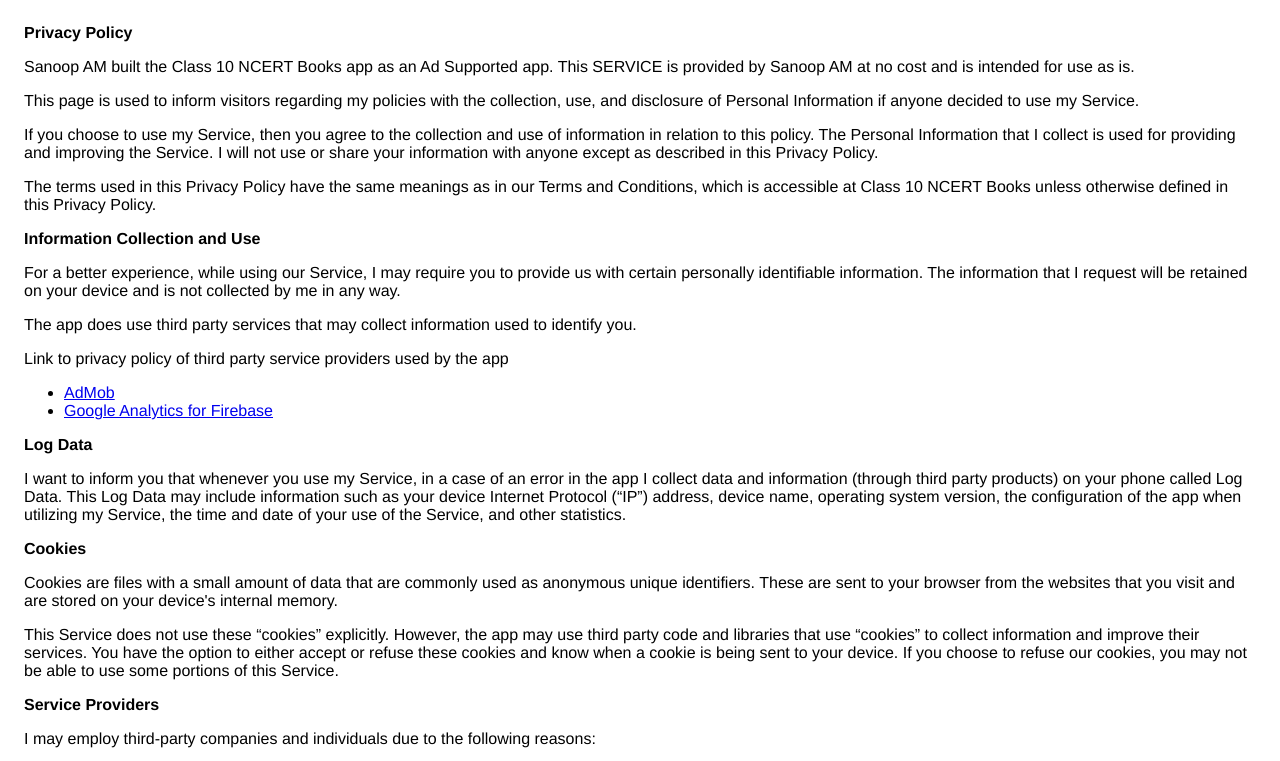
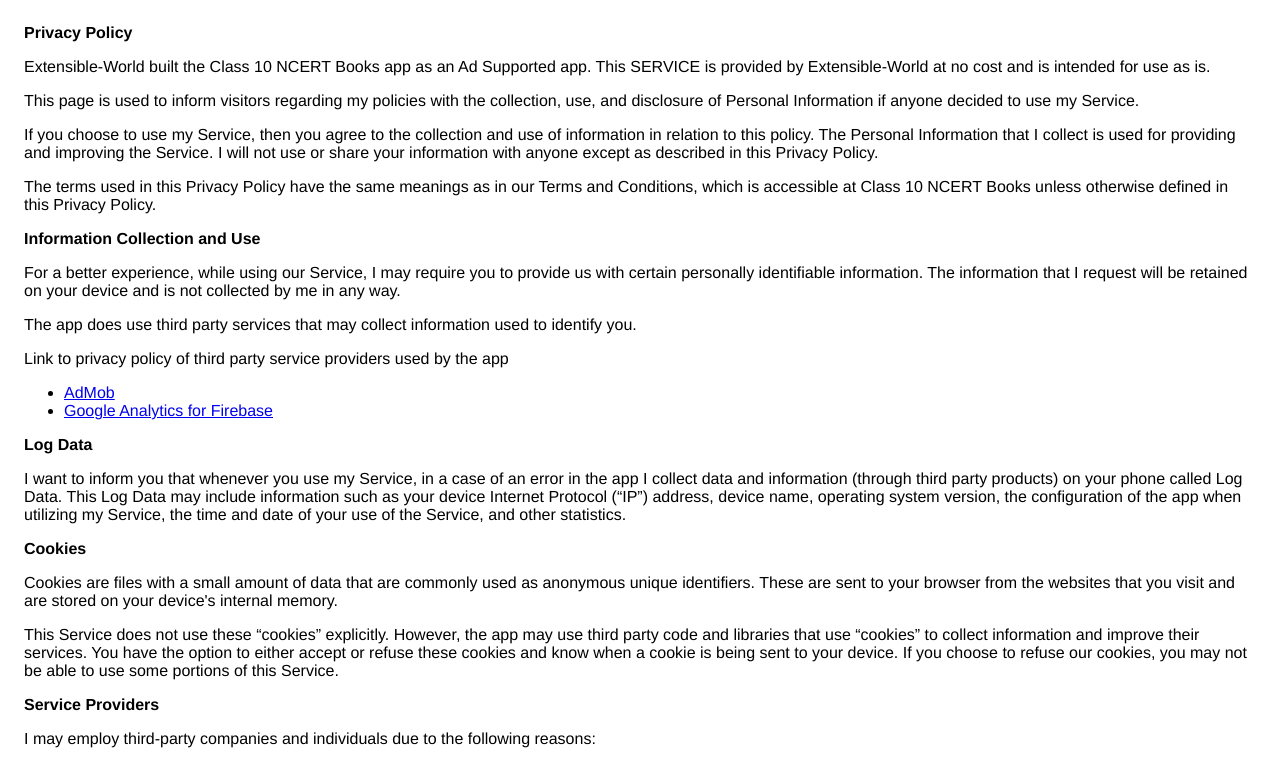
Before and after one commit to extensible-world/extensible-world.github.io, a plain HTML site: page index.html in a window 1280 px wide. Shown: the top 761 px of the page. Drawn offline with Linux system fonts and the light colour scheme.

Commit message:
Add files via upload

```diff
--- a/index.html
+++ b/index.html
@@ -8,9 +8,9 @@
     </head>
     <body>
     <strong>Privacy Policy</strong> <p>
-                  Sanoop AM built the Class 10 NCERT Books app as
+                  Extensible-World built the Class 10 NCERT Books app as
                   an Ad Supported app. This SERVICE is provided by
-                  Sanoop AM at no cost and is intended for use as
+                  Extensible-World at no cost and is intended for use as
                   is.
                 </p> <p>
                   This page is used to inform visitors regarding my
```
